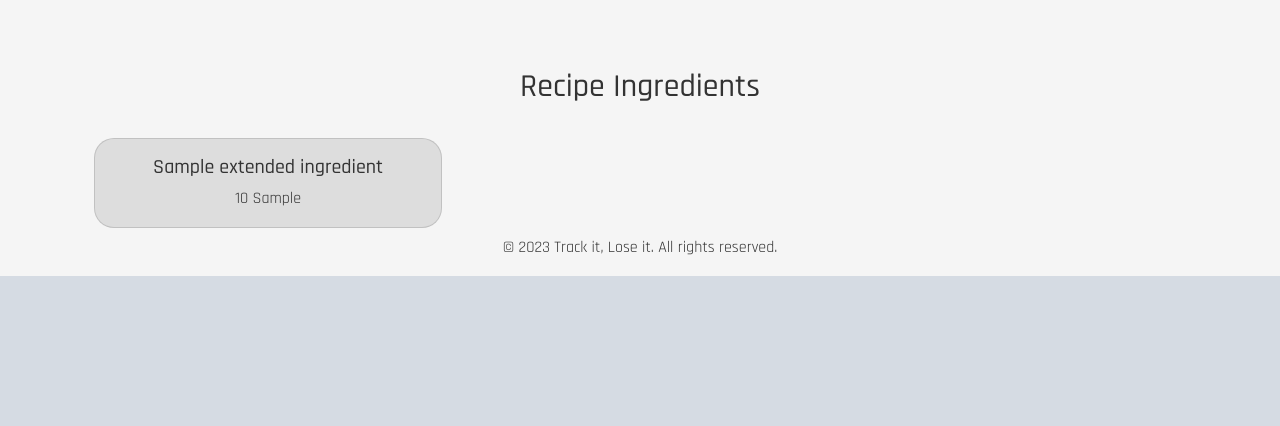
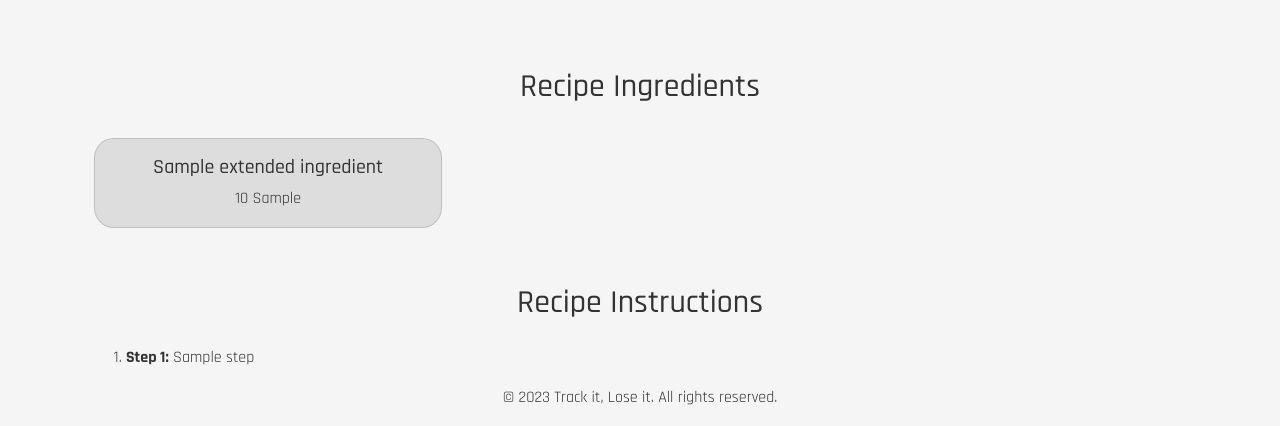
Before and after one commit to ElAbdelali/TrackItLoseIt, a Flask app: page /recipe/ingredients/1 in a window 1280 px wide. Shown: the part 1000-1426 px from the top of the page. Before the commit the page ends 1276 px from the top, so only its background shows below. Run offline with Flask 2, Linux system fonts and the light colour scheme; tables that the repository leaves empty hold one stand-in row (values such as "Sample post"); grey boxes marked "Sample" are stand-in pictures; a database or web service that is not in the repository returns one stand-in record (values such as "Sample title"); data that the repository does not hold is empty; some libraries are stand-ins or nearby versions.

Commit message:
Added Recipe Instruction api call, included in the recipe ingredients.

```diff
--- a/crud.py
+++ b/crud.py
@@ -115,8 +115,6 @@ def create_favorite(user_id, recipe_id):
 def delete_favorite(user_id, recipe_id):
     return Favorite.query.filter_by(user_id=user_id, recipe_id=recipe_id).first()
 
-
-    return favorite_to_be_deleted
 def get_favorites_by_user(user_id):
     return Favorite.query.filter_by(user_id=user_id).all()
 
--- a/server.py
+++ b/server.py
@@ -6,7 +6,7 @@ from jinja2 import StrictUndefined
 import crud, model
 import re
 from crud import create_user
-from spoonacularsearch import get_recipe_ingredients, find_recipes_by_calories
+from spoonacularsearch import get_recipe_ingredients, find_recipes_by_calories, get_recipe_steps
 from dateutil.relativedelta import relativedelta
 
 
@@ -192,9 +192,10 @@ def recipes():
 @app.route('/recipe/ingredients/<int:recipe_id>', methods=['GET'])
 def view_recipe_ingredients(recipe_id):
     ingredients = get_recipe_ingredients(recipe_id)
+    recipe_instructions = get_recipe_steps(recipe_id)
+    recipe = crud.get_recipe_source_information(recipe_id)
 
-    recipe = crud.get_recipe_source_information(recipe_id)
-    return render_template('recipe_ingredients.html', ingredients=ingredients, recipe=recipe)
+    return render_template('recipe_ingredients.html', ingredients=ingredients, recipe=recipe, recipe_instructions=recipe_instructions)
 
 
 @app.route('/recipe/<int:recipe_source_id>/favorite', methods=['POST'])
--- a/spoonacularsearch.py
+++ b/spoonacularsearch.py
@@ -77,3 +77,33 @@ def get_recipe_ingredients(recipe_id):
     else:
         print(f"Request failed with status code: {recipe_source_res.status_code}")
         return []
+
+import requests
+import json
+
+def get_recipe_steps(recipe_id):
+    params = {
+        'apiKey': api_key,
+    }
+
+    instruction_url = f'https://api.spoonacular.com/recipes/{recipe_id}/analyzedInstructions'
+    instruction_res = requests.get(instruction_url, params=params)
+
+    if instruction_res.status_code == 200:
+        instruction_data = instruction_res.json()
+        recipe_steps = []
+
+        for inst in instruction_data:
+            steps = inst['steps']
+            for step in steps:
+                step_output = {
+                    'number': step['number'],
+                    'step': step['step']
+                    }
+                recipe_steps.append(step_output)
+
+        return recipe_steps
+
+    else:
+        print(f"Request failed with status code: {instruction_res.status_code}")
+        return []
--- a/templates/recipe_ingredients.html
+++ b/templates/recipe_ingredients.html
@@ -44,5 +44,22 @@
       </div>
     {% endif %}
 
+    {% if recipe_instructions %}
+      <div class="container mt-5">
+        <h2 class="text-center my-4">Recipe Instructions</h2>
+        <ol>
+          {% for instruction in recipe_instructions %}
+            <li class="mb-2">
+              <p><strong>Step {{ instruction.number }}:</strong> {{ instruction.step }}</p>
+            </li>
+          {% endfor %}
+        </ol>
+      </div>
+    {% else %}
+      <div class="alert alert-warning" role="alert">
+        We couldn't find any instructions for this recipe.
+      </div>
+    {% endif %}
+
   </div>
 {% endblock %}
```
